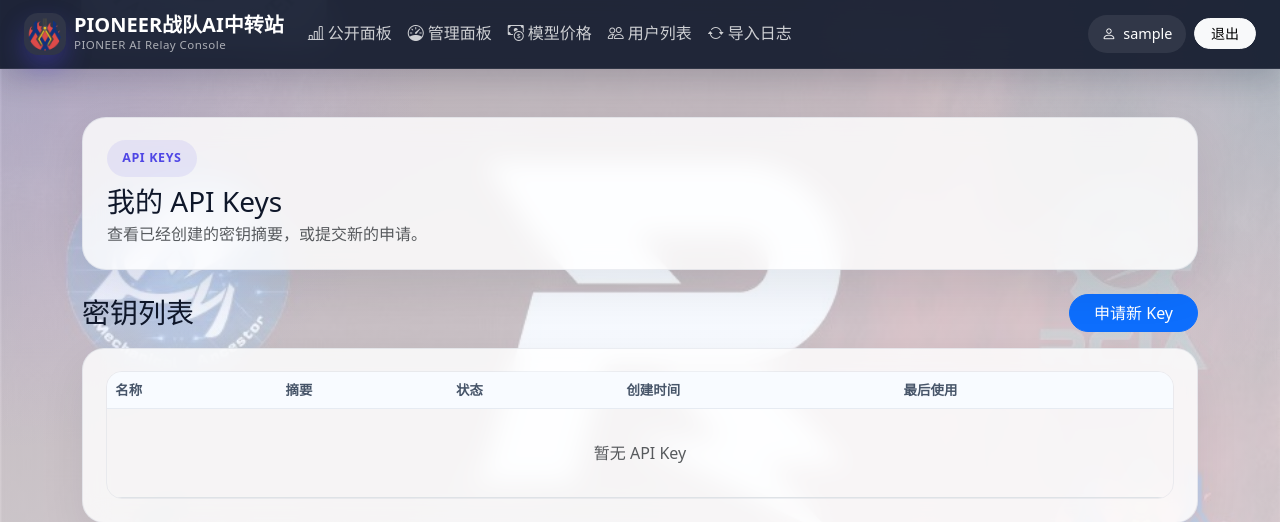
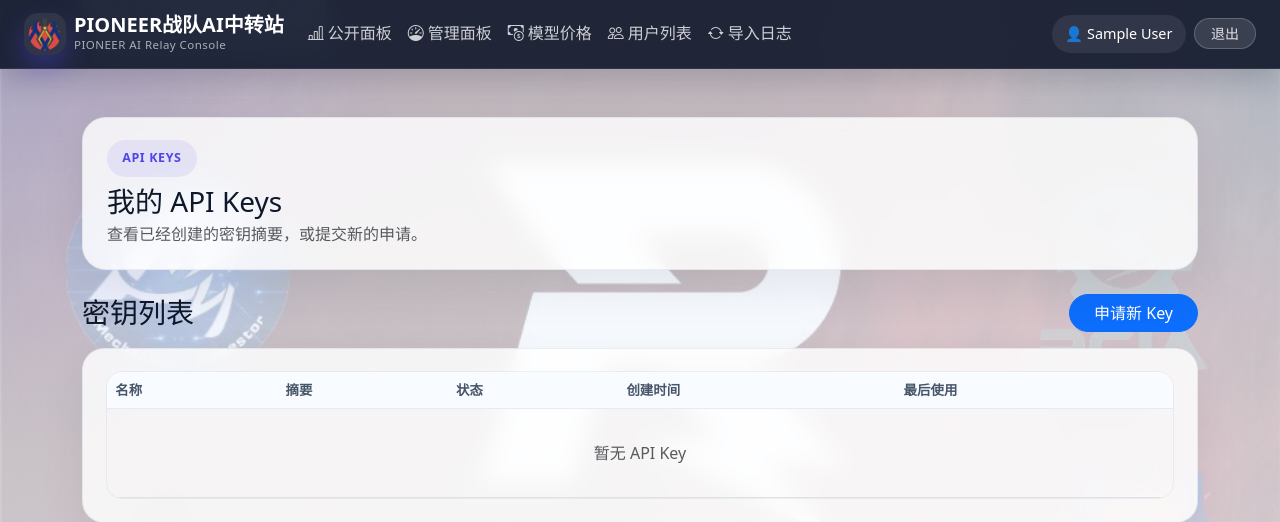
Before and after one commit to hpylsy/LLM-Multiplexer, a Django app: page /keys/my/ in a window 1280 px wide. Shown: the top 522 px of the page. Run offline with Django 4.2, Linux system fonts and the light colour scheme; the visitor is signed in with stand-in values (Sample User, id 1); data that the repository does not hold is empty.

Commit message:
ui: group emoji in navbar username + softer logout button
- Show group emoji next to display name (⚡电控, 🧠算法, ⚙️机械, 🎨宣传)
- Show display_name instead of username in navbar
- Softer logout button (translucent instead of bright white)

```diff
--- a/core/templatetags/ui_tags.py
+++ b/core/templatetags/ui_tags.py
@@ -2,6 +2,14 @@ from django import template
 
 
 register = template.Library()
+
+
+GROUP_EMOJI = {
+    "电控": "⚡",
+    "算法": "🧠",
+    "机械": "⚙️",
+    "宣传": "🎨",
+}
 
 
 @register.filter
@@ -24,3 +32,9 @@ def get_item(mapping, key):
     if isinstance(mapping, dict):
         return mapping.get(key)
     return None
+
+
+@register.filter
+def group_emoji(group_name):
+    """Return emoji for a lab group name."""
+    return GROUP_EMOJI.get(group_name, "👤")
--- a/static/css/site.css
+++ b/static/css/site.css
@@ -925,3 +925,16 @@ select:focus-visible {
     background: #fff;
     border-color: var(--brand) !important;
 }
+
+/* ===== Navbar logout button (softer than white) ===== */
+.btn-nav-logout {
+    background: rgba(255, 255, 255, 0.12);
+    color: rgba(255, 255, 255, 0.85);
+    border: 1px solid rgba(255, 255, 255, 0.2);
+}
+
+.btn-nav-logout:hover {
+    background: rgba(255, 255, 255, 0.2);
+    color: #fff;
+    border-color: rgba(255, 255, 255, 0.4);
+}
--- a/templates/base.html
+++ b/templates/base.html
@@ -1,3 +1,4 @@
+{% load ui_tags %}
 <!doctype html>
 <html lang="zh-CN">
 <head>
@@ -9,7 +10,7 @@
     <link rel="apple-touch-icon" sizes="180x180" href="/static/brand/apple-touch-icon.png">
     <link href="https://cdn.jsdelivr.net/npm/bootstrap@5.3.3/dist/css/bootstrap.min.css" rel="stylesheet" integrity="sha384-QWTKZyjpPEjISv5WaRU9OFeRpok6YctnYmDr5pNlyT2bRjXh0JMhjY6hW+ALEwIH" crossorigin="anonymous">
     <link href="https://cdn.jsdelivr.net/npm/bootstrap-icons@1.11.3/font/bootstrap-icons.css" rel="stylesheet">
-    <link href="/static/css/site.css?v=20260510d" rel="stylesheet">
+    <link href="/static/css/site.css?v=20260510e" rel="stylesheet">
     {% block extra_head %}{% endblock %}
 </head>
 <body class="site-body {% block body_class %}{% endblock %}">
@@ -46,8 +47,8 @@
             {% endwith %}
             <div class="d-flex align-items-center gap-2 text-white user-action-group">
                 {% if user.is_authenticated %}
-                    <span class="user-badge"><i class="bi bi-person"></i>{{ user.username }}</span>
-                    <a class="btn btn-light btn-sm rounded-pill px-3" href="/accounts/logout/">退出</a>
+                    <span class="user-badge">{{ user.profile.lab_group|group_emoji }} {{ user.profile.display_name|default:user.username }}</span>
+                    <a class="btn btn-sm btn-nav-logout rounded-pill px-3" href="/accounts/logout/">退出</a>
                 {% else %}
                     <a class="btn btn-light btn-sm rounded-pill px-3" href="/accounts/login/">登录</a>
                 {% endif %}
```
